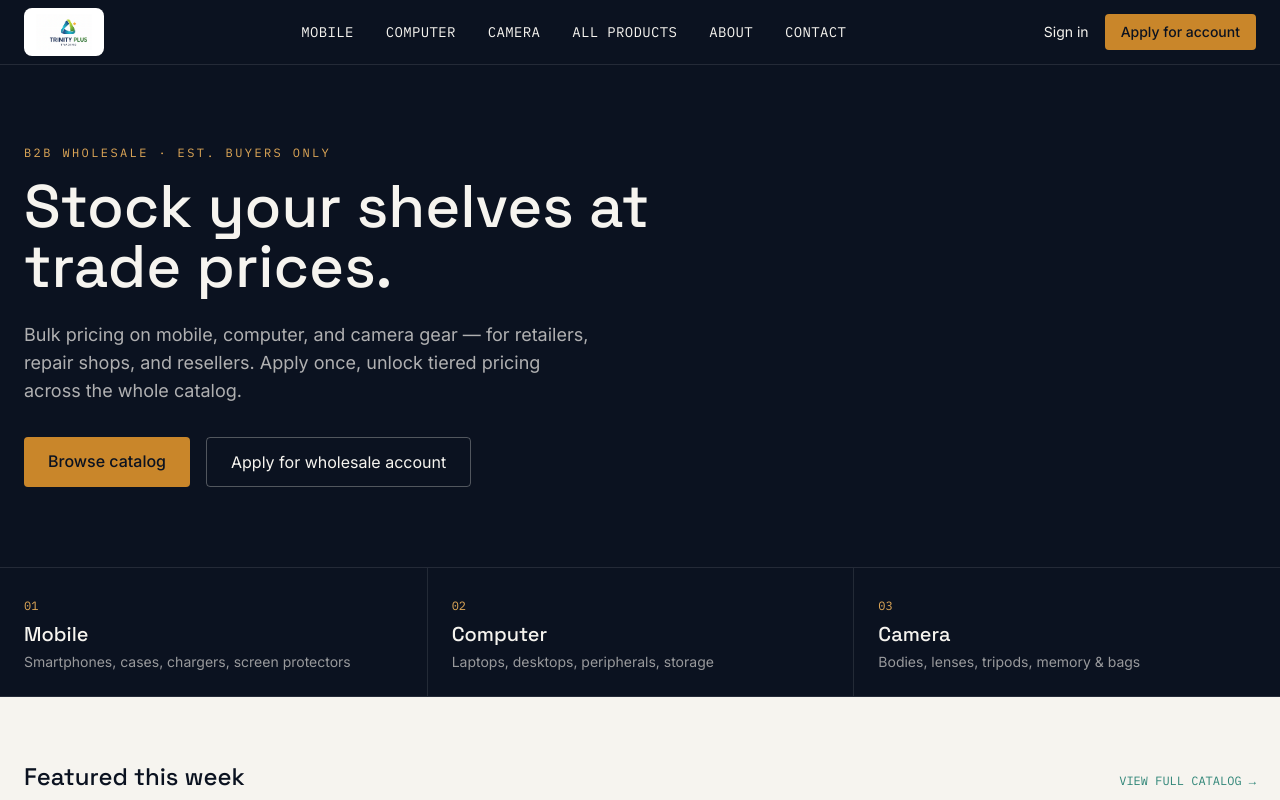
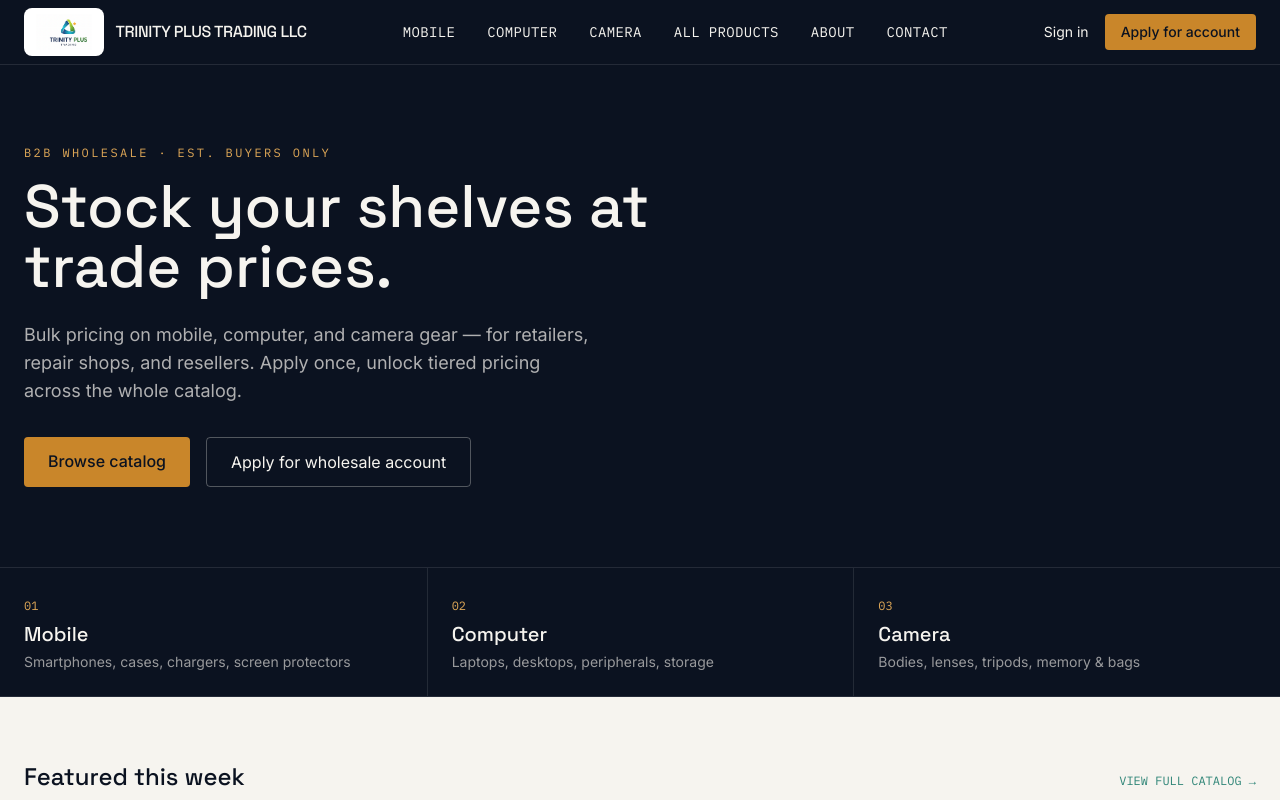
Before and after one commit to sandidtradingdxb/wholesale-hub, a React (Vite) app in the folder client/: page / in a window 1280 px wide. Shown: the top 800 px of the page. Built offline with nearby package versions, Linux system fonts and the light colour scheme; no server answers.

Commit message:
Show company name text next to logo in navbar

```diff
--- a/client/src/components/Navbar.jsx
+++ b/client/src/components/Navbar.jsx
@@ -15,10 +15,13 @@ export default function Navbar() {
   return (
     <header className="sticky top-0 z-50 bg-ink text-paper border-b border-white/10">
       <div className="max-w-7xl mx-auto px-6 flex items-center justify-between h-16">
-        <Link to="/" className="flex items-center gap-2">
+        <Link to="/" className="flex items-center gap-3">
           <div className="bg-white rounded-lg px-3 py-1.5 flex items-center">
             <img src="/logo.png" alt={COMPANY.name} className="h-9 w-auto" />
           </div>
+          <span className="font-display font-700 text-base tracking-tight hidden sm:inline">
+            {COMPANY.name.toUpperCase()}
+          </span>
         </Link>
 
         <nav className="hidden md:flex items-center gap-8 font-mono text-sm uppercase tracking-wide">
```
